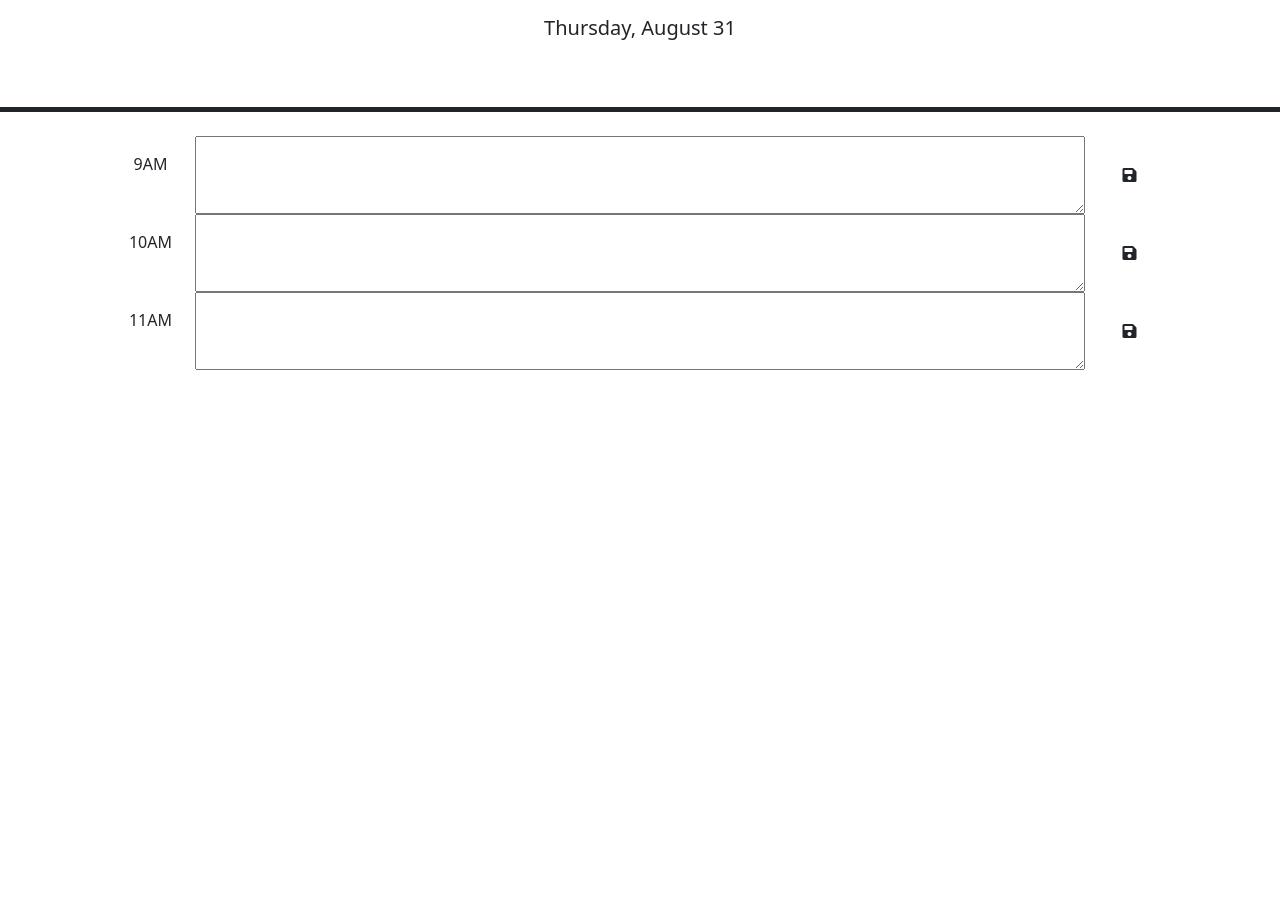
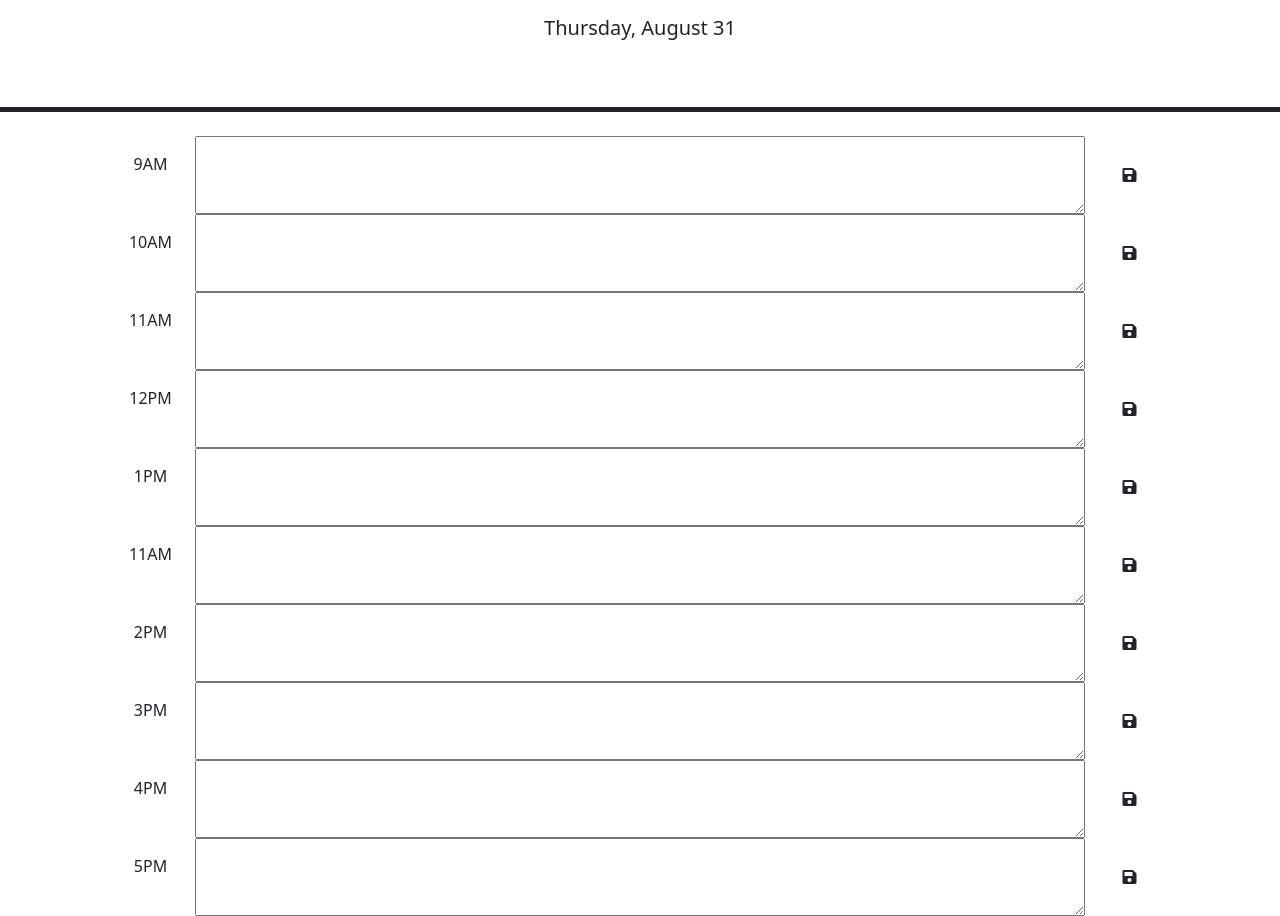
Before and after one commit to n810tran/work-day-scheduler, a plain HTML site: page index.html in a window 1280 px wide. Shown: the part 166-1082 px from the top of the page. Before the commit the page ends 800 px from the top, so only its background shows below. Drawn offline with nearby package versions, Linux system fonts and the light colour scheme.

Commit message:
added rest of hour blocks on html, began on click function on js

```diff
--- a/assets/js/script.js
+++ b/assets/js/script.js
@@ -9,6 +9,7 @@ $(function () {
     // time-block containing the button that was clicked? How might the id be
     // useful when saving the description in local storage?
     //
+    $('.saveBtn').on('click',)
     // TODO: Add code to apply the past, present, or future class to each time
     // block by comparing the id to the current hour. HINTS: How can the id
     // attribute of each time-block be used to conditionally add or remove the
@@ -20,7 +21,7 @@ $(function () {
     // attribute of each time-block be used to do this?
     //
     // TODO: Add code to display the current date in the header of the page.
-    let currentDate = dayjs().format('dddd, MMMM D');
-    $('#currentDay').text(currentDate);
+    let currentDate = dayjs().format('dddd, MMMM D'); //Format the current date
+    $('#currentDay').text(currentDate); //Display current date on screen
 
   });
--- a/index.html
+++ b/index.html
@@ -66,6 +66,62 @@
         </button>
       </div>
 
+      <div id="hour-11" class="row time-block future">
+        <div class="col-2 col-md-1 hour text-center py-3">12PM</div>
+        <textarea class="col-8 col-md-10 description" rows="3"> </textarea>
+        <button class="btn saveBtn col-2 col-md-1" aria-label="save">
+          <i class="fas fa-save" aria-hidden="true"></i>
+        </button>
+      </div>
+
+      <div id="hour-11" class="row time-block future">
+        <div class="col-2 col-md-1 hour text-center py-3">1PM</div>
+        <textarea class="col-8 col-md-10 description" rows="3"> </textarea>
+        <button class="btn saveBtn col-2 col-md-1" aria-label="save">
+          <i class="fas fa-save" aria-hidden="true"></i>
+        </button>
+      </div>
+
+      <div id="hour-11" class="row time-block future">
+        <div class="col-2 col-md-1 hour text-center py-3">11AM</div>
+        <textarea class="col-8 col-md-10 description" rows="3"> </textarea>
+        <button class="btn saveBtn col-2 col-md-1" aria-label="save">
+          <i class="fas fa-save" aria-hidden="true"></i>
+        </button>
+      </div>
+
+      <div id="hour-11" class="row time-block future">
+        <div class="col-2 col-md-1 hour text-center py-3">2PM</div>
+        <textarea class="col-8 col-md-10 description" rows="3"> </textarea>
+        <button class="btn saveBtn col-2 col-md-1" aria-label="save">
+          <i class="fas fa-save" aria-hidden="true"></i>
+        </button>
+      </div>
+
+      <div id="hour-11" class="row time-block future">
+        <div class="col-2 col-md-1 hour text-center py-3">3PM</div>
+        <textarea class="col-8 col-md-10 description" rows="3"> </textarea>
+        <button class="btn saveBtn col-2 col-md-1" aria-label="save">
+          <i class="fas fa-save" aria-hidden="true"></i>
+        </button>
+      </div>
+
+      <div id="hour-11" class="row time-block future">
+        <div class="col-2 col-md-1 hour text-center py-3">4PM</div>
+        <textarea class="col-8 col-md-10 description" rows="3"> </textarea>
+        <button class="btn saveBtn col-2 col-md-1" aria-label="save">
+          <i class="fas fa-save" aria-hidden="true"></i>
+        </button>
+      </div>
+
+      <div id="hour-11" class="row time-block future">
+        <div class="col-2 col-md-1 hour text-center py-3">5PM</div>
+        <textarea class="col-8 col-md-10 description" rows="3"> </textarea>
+        <button class="btn saveBtn col-2 col-md-1" aria-label="save">
+          <i class="fas fa-save" aria-hidden="true"></i>
+        </button>
+      </div>
+
     <script src="https://code.jquery.com/jquery-3.4.1.min.js"></script>
     <script
       src="https://cdn.jsdelivr.net/npm/dayjs@1.11.3/dayjs.min.js"
```
